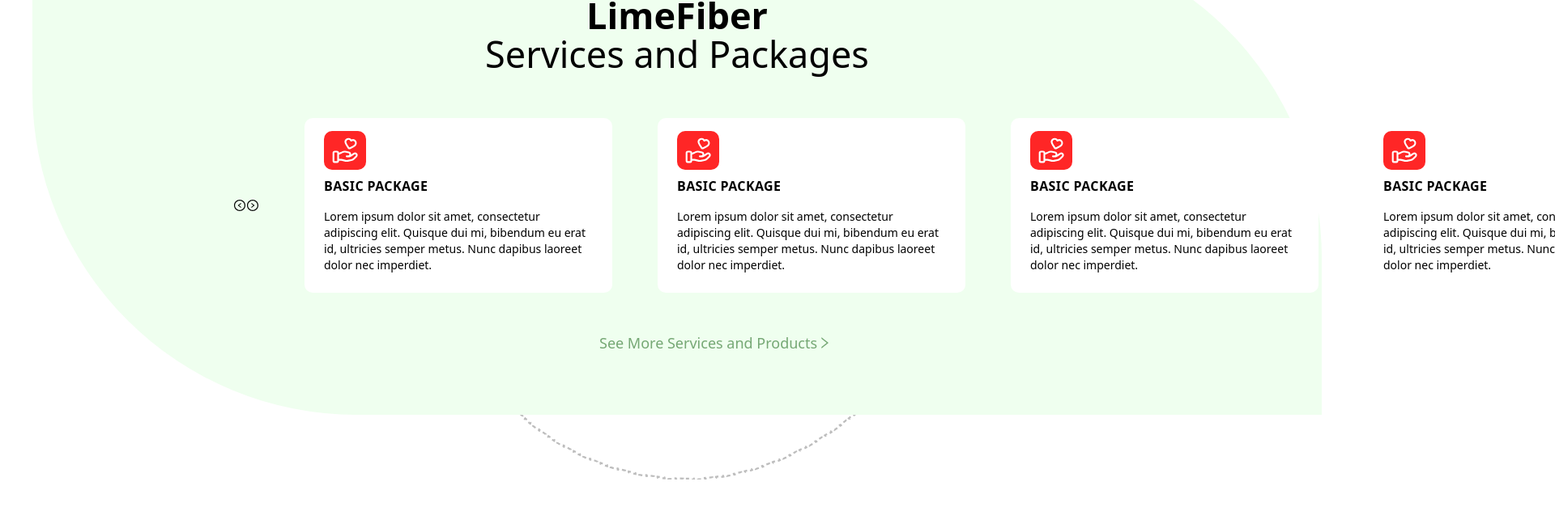
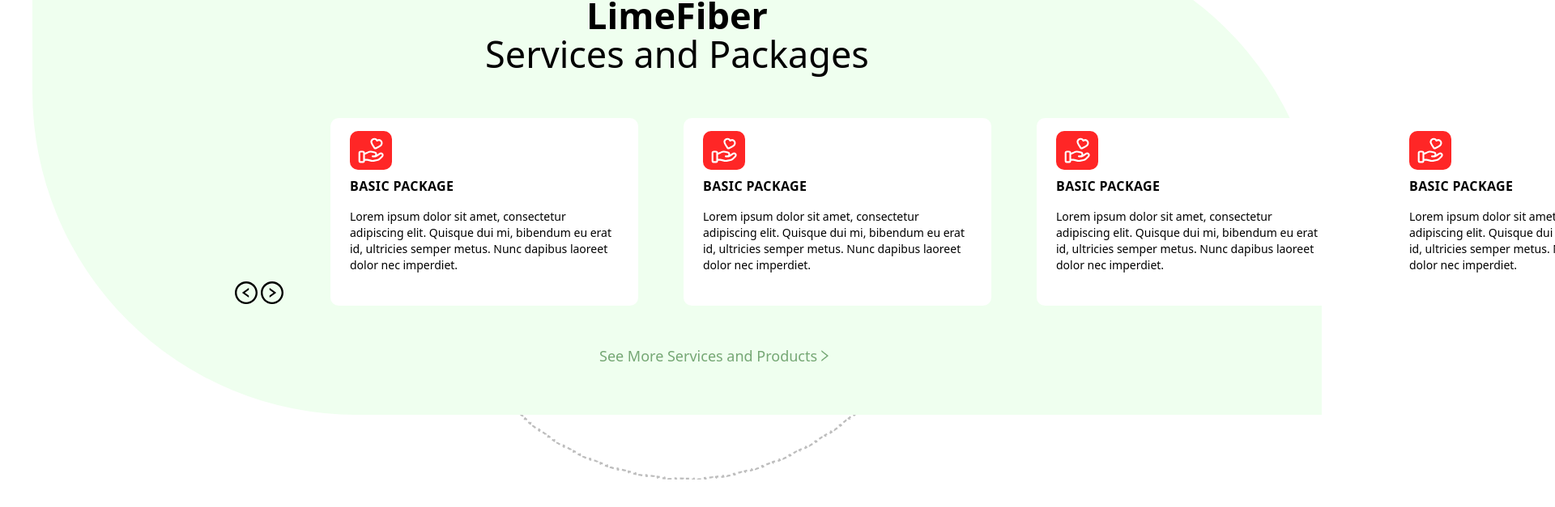
Before and after one commit to a1bx/Limefiber, a React (Create React App) app: page / in a window 1280 px wide. Shown: the part 2509-3136 px from the top of the page at 81% size, 1920 px wide, since content can reach past the window. Built offline with nearby package versions, Linux system fonts and the light colour scheme.

Commit message:
minor cleanup

```diff
--- a/src/components/services.jsx
+++ b/src/components/services.jsx
@@ -33,9 +33,9 @@
 
       <div className='flex '>
       <div className="flex gap-4 p-2 mt-8 ml-60 relative z-10">
-        <button className='flex size-auto place-items-center' onClick={scrollLeft}>
-        <AiOutlineLeftCircle/>
-        <AiOutlineRightCircle/>
+        <button className='flex size-auto place-items-center mt-[200px]' onClick={scrollLeft}>
+        <AiOutlineLeftCircle style={{ fontSize: '2em' }}/>
+        <AiOutlineRightCircle style={{ fontSize: '2em' }}/>
           </button>
         <div className="w-[380px] h-50 bg-white rounded-[10px] p-2 ml-10">
           <img src={ServiceIcon1} alt="Icon 1" className="w-[52px] h-12 bg-red rounded-[10px] p-2 ml-4 mt-2" />
```
